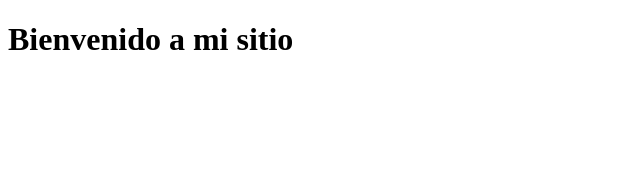
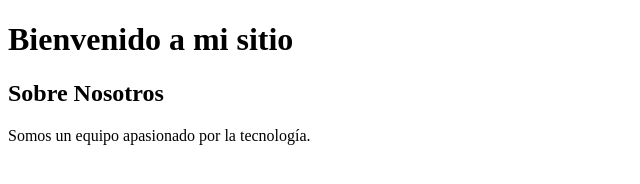
Before and after one commit to adelasimba-sys/ProyectoGit, a plain HTML site: page index.html in a window 1280 px wide. Shown: the whole page, without its empty margins (0-640 px from the left). Drawn offline with Linux system fonts and the light colour scheme.

Commit message:
Agregada sección Sobre Nosotros

```diff
--- a/index.html
+++ b/index.html
@@ -1,9 +1,13 @@
 <!DOCTYPE html>
 <html>
-<head>
+  <head>
     <title>Mi Página Web</title>
-</head>
-<body>
+  </head>
+  <body>
     <h1>Bienvenido a mi sitio</h1>
-</body>
+    <section>
+      <h2>Sobre Nosotros</h2>
+      <p>Somos un equipo apasionado por la tecnología.</p>
+    </section>
+  </body>
 </html>
```
